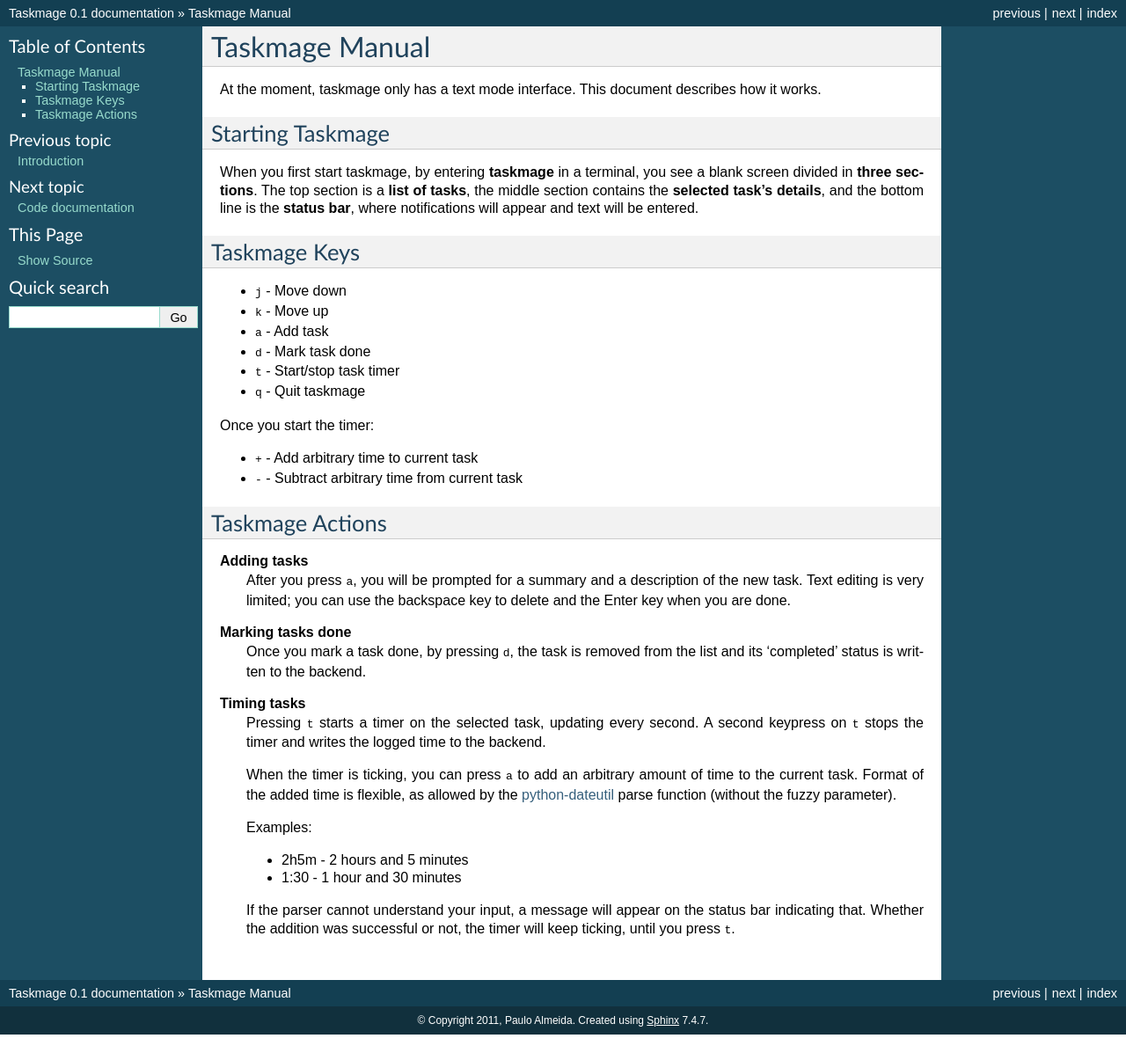
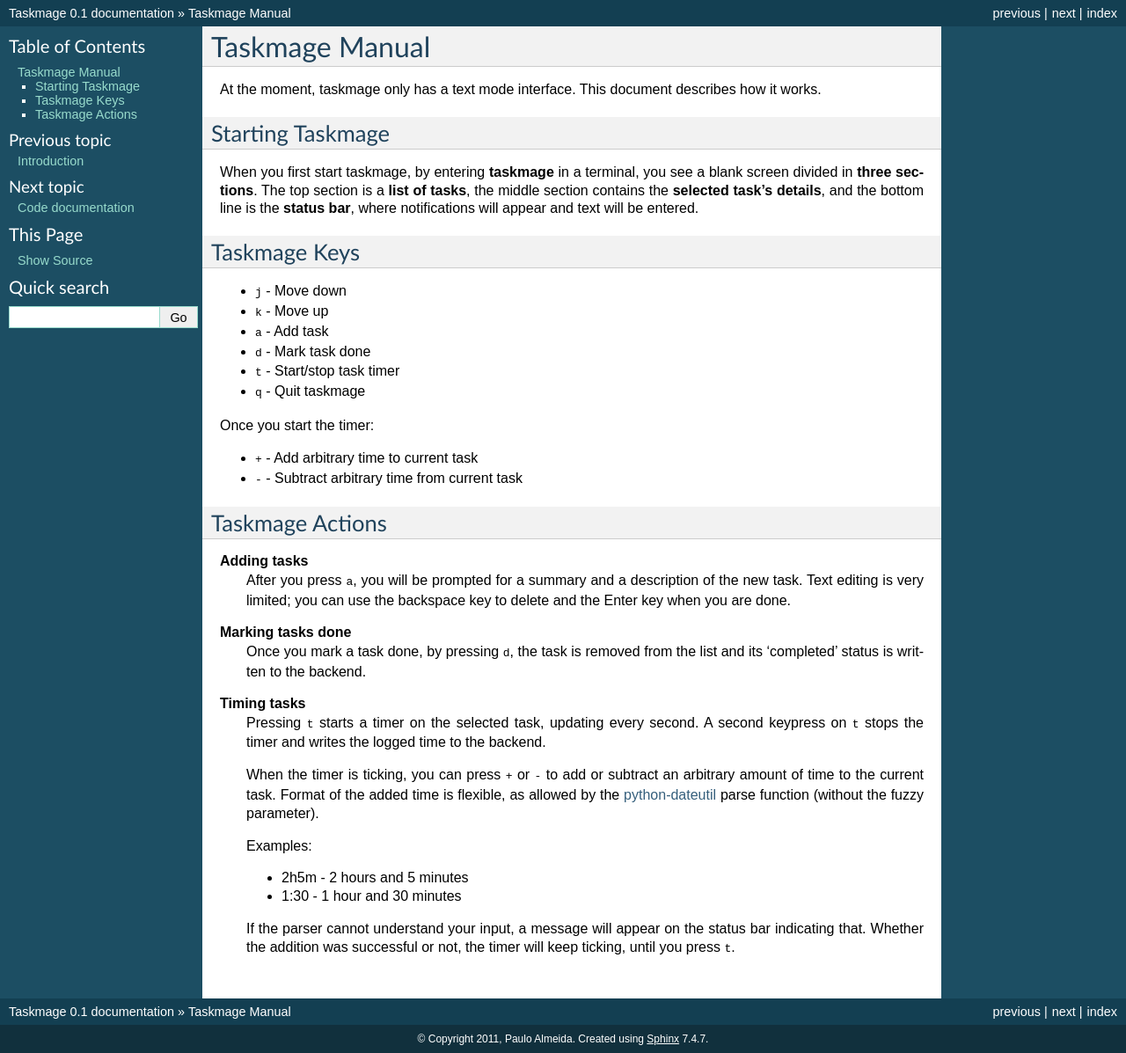
Before and after one commit to palmeida/taskmage, a Sphinx documentation site: the page built from docs/manual.rst, in a window 1280 px wide. Shown: the whole page at 88% size. Built offline with Sphinx 7.4.7, drawn with Linux system fonts in a browser that asks for light colours; before the commit the page ends 1176 px from its top, so only the background shows below that.

Commit message:
Documentation corrections

```diff
--- a/docs/manual.rst
+++ b/docs/manual.rst
@@ -49,10 +49,10 @@
    second. A second keypress on :kbd:`t` stops the timer and writes the logged
    time to the backend.
 
-   When the timer is ticking, you can press :kbd:`a` to add an arbitrary
-   amount of time to the current task. Format of the added time is flexible, as
-   allowed by the `python-dateutil`_ parse function (without the fuzzy
-   parameter).
+   When the timer is ticking, you can press :kbd:`+` or :kbd:`-` to add or
+   subtract an arbitrary amount of time to the current task. Format of the
+   added time is flexible, as allowed by the `python-dateutil`_ parse function
+   (without the fuzzy parameter).
 
    Examples:
 
--- a/taskmage_curses.py
+++ b/taskmage_curses.py
@@ -127,9 +127,9 @@
 
     :param window: Curses pad object where movement will occur.
     :param display_function: Function to display the list.
-    :param smaxrow: Last row of pad being diplayed.
+    :param smaxrow: Last row of pad being displayed.
     :param offset: Current offset of this pad.
-    :param operation_string: 'add' or 'sub', for moving up or down,
+    :param operation_string: 'add' or 'sub', for moving down or up,
                              respectively
 
     Calculate the next item index and display list, with that item selected.
```
